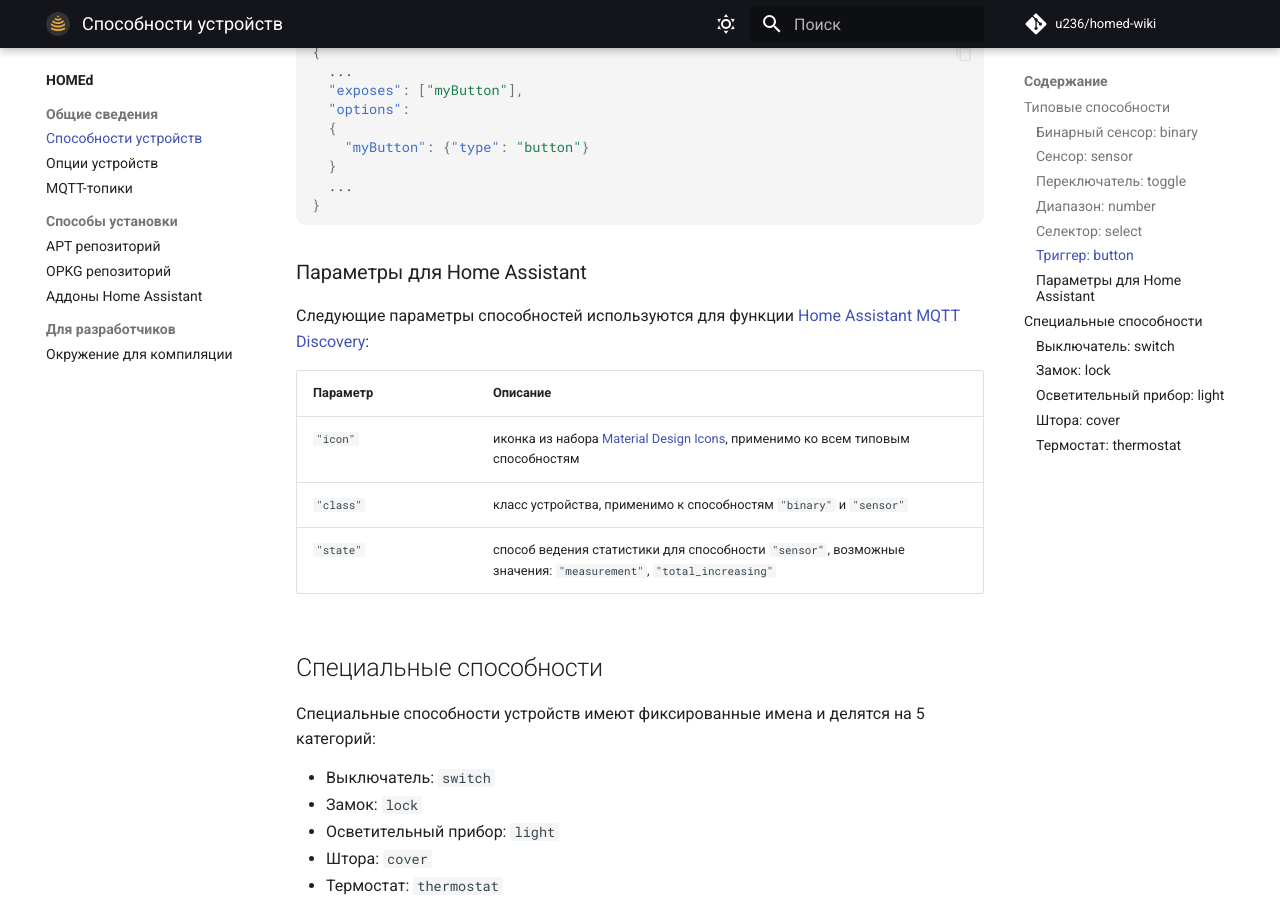
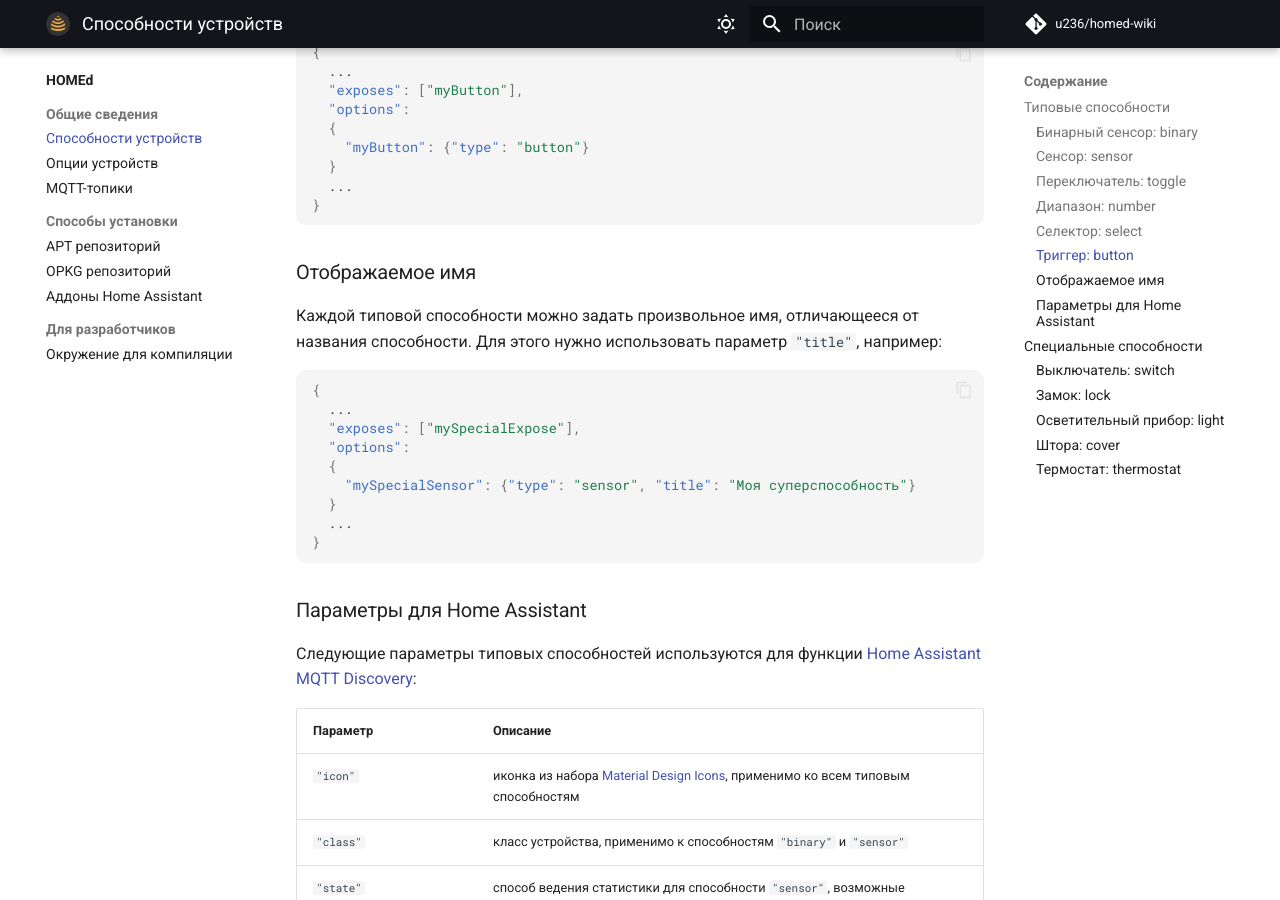
Before and after one commit to xyzroe/homed-wiki, an MkDocs documentation site: the page built from docs/common/exposes.md, in a window 1280 px wide and 900 px high, scrolled down 3786 px. Built offline with MkDocs 1.6.1 and Material for MkDocs 9.7.7, drawn with Linux system fonts in a browser that asks for light colours; comment, search, counter and statistics services are not loaded.

Commit message:
add common expose title parameter description

````diff
--- a/docs/common/exposes.md
+++ b/docs/common/exposes.md
@@ -167,9 +167,25 @@
 }
 ```
 
+### Отображаемое имя
+
+Каждой типовой способности можно задать произвольное имя, отличающееся от названия способности. Для этого нужно использовать параметр `"title"`, например:
+
+```json
+{
+  ...
+  "exposes": ["mySpecialExpose"],
+  "options":
+  {
+    "mySpecialSensor": {"type": "sensor", "title": "Моя суперспособность"}
+  }
+  ...
+}
+```
+
 ### Параметры для Home Assistant
 
-Следующие параметры способностей используются для функции [Home Assistant MQTT Discovery](https://www.home-assistant.io/integrations/mqtt/#mqtt-discovery):
+Следующие параметры типовых способностей используются для функции [Home Assistant MQTT Discovery](https://www.home-assistant.io/integrations/mqtt/#mqtt-discovery):
 
 | Параметр | Описание |
 |----------|----------|
````
